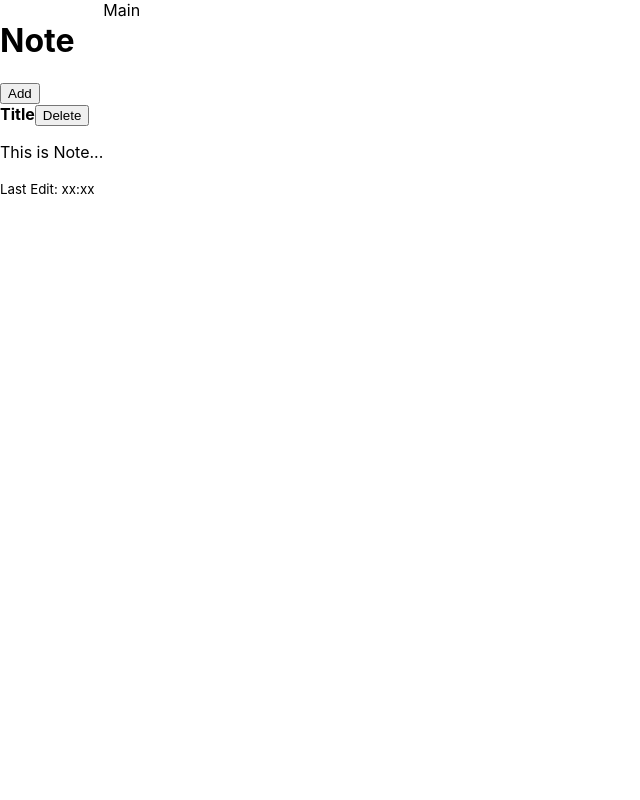
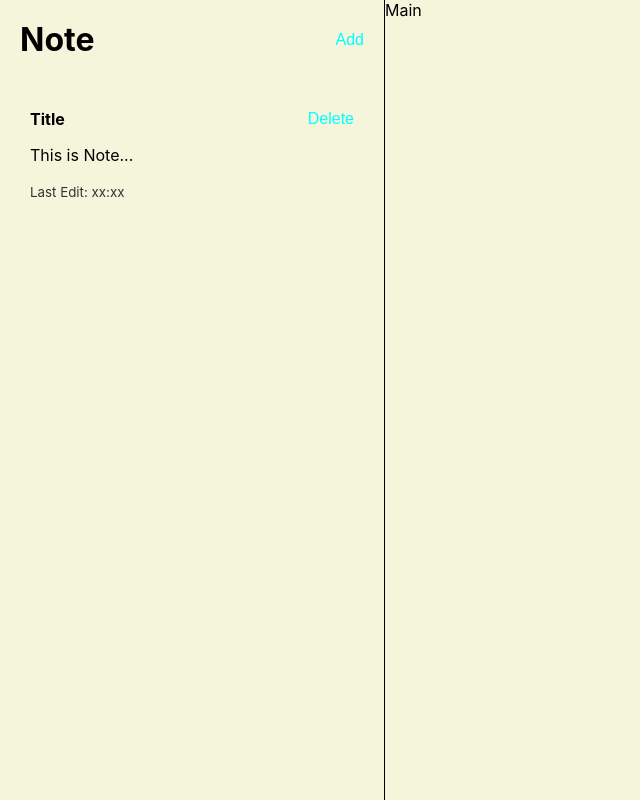
Before and after one commit to ae12321/___react_samples, a React (Create React App) app: page / in a window 1280 px wide. Shown: the whole page, without its empty margins (0-640 px from the left). Built offline with nearby package versions, Linux system fonts and the light colour scheme; the HTML template or start-up script is replaced by a standard one.

Commit message:
sidebar css

```diff
--- a/src/components/SideBar.css
+++ b/src/components/SideBar.css
@@ -0,0 +1,41 @@
+button {
+  background: none;
+  border: none;
+  color: aqua;
+  font-size: 16px;
+  margin: 0;
+  padding: 0;
+  cursor: pointer;
+}
+.sidebar {
+  width: 30%;
+  height: 100vh;
+  border-right: 1px solid #000;
+}
+.sidebar-header {
+  display: flex;
+  justify-content: space-between;
+  padding: 20px;
+}
+.sidebar-header h1 {
+  margin: 0;
+}
+.sidebar-notes {
+  height: calc(100vh - 80px);
+  overflow-y: scroll;
+}
+.sidebar-note {
+  padding: 30px;
+  cursor: pointer;
+  transition: all 0.2s;
+}
+.sidebar-note-title {
+  display: flex;
+  justify-content: space-between;
+}
+.sidebar-note small {
+  color: #333;
+}
+.sidebar-note:hover {
+  background-color: #eee;
+}
--- a/src/index.css
+++ b/src/index.css
@@ -5,6 +5,7 @@ body {
     sans-serif;
   -webkit-font-smoothing: antialiased;
   -moz-osx-font-smoothing: grayscale;
+  background-color: beige;
 }
 
 code {
```
